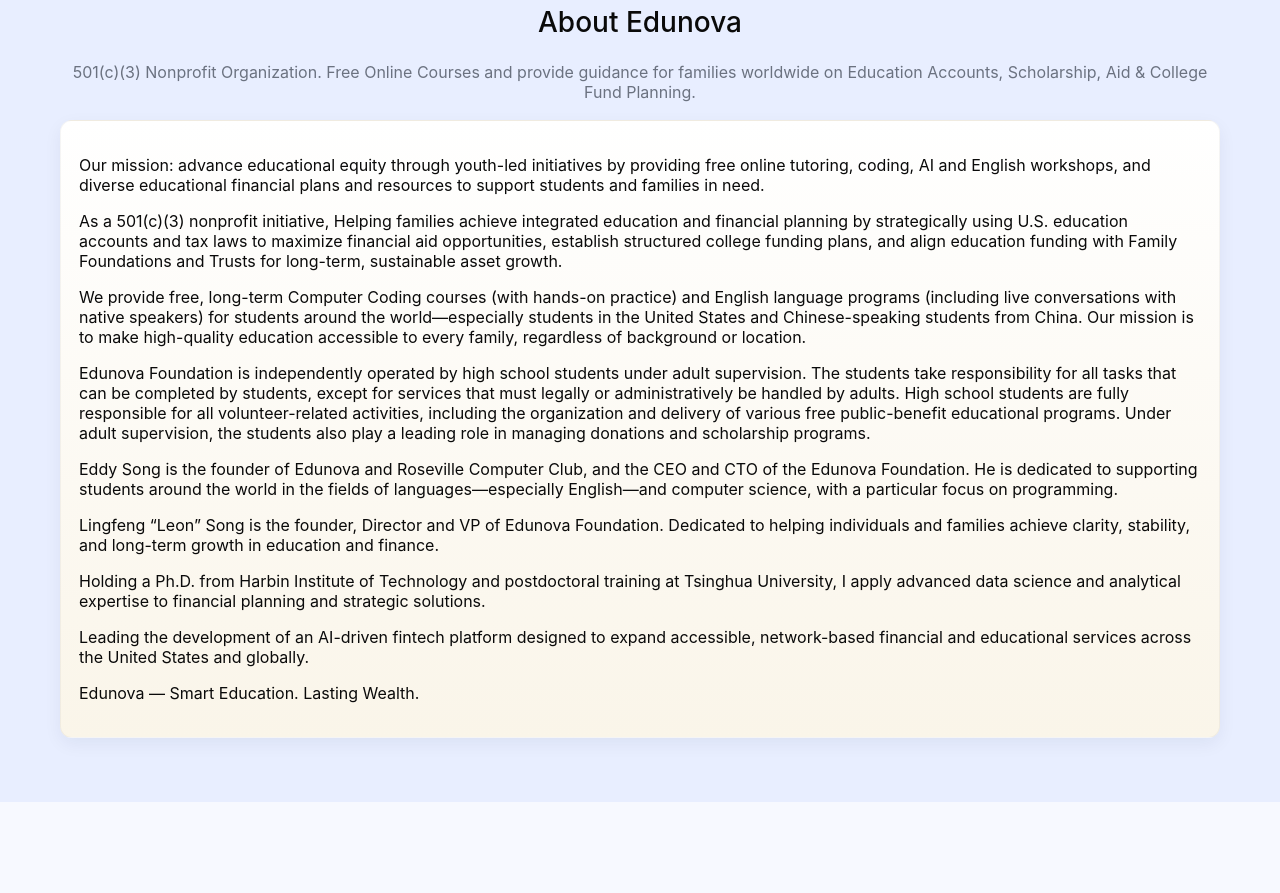
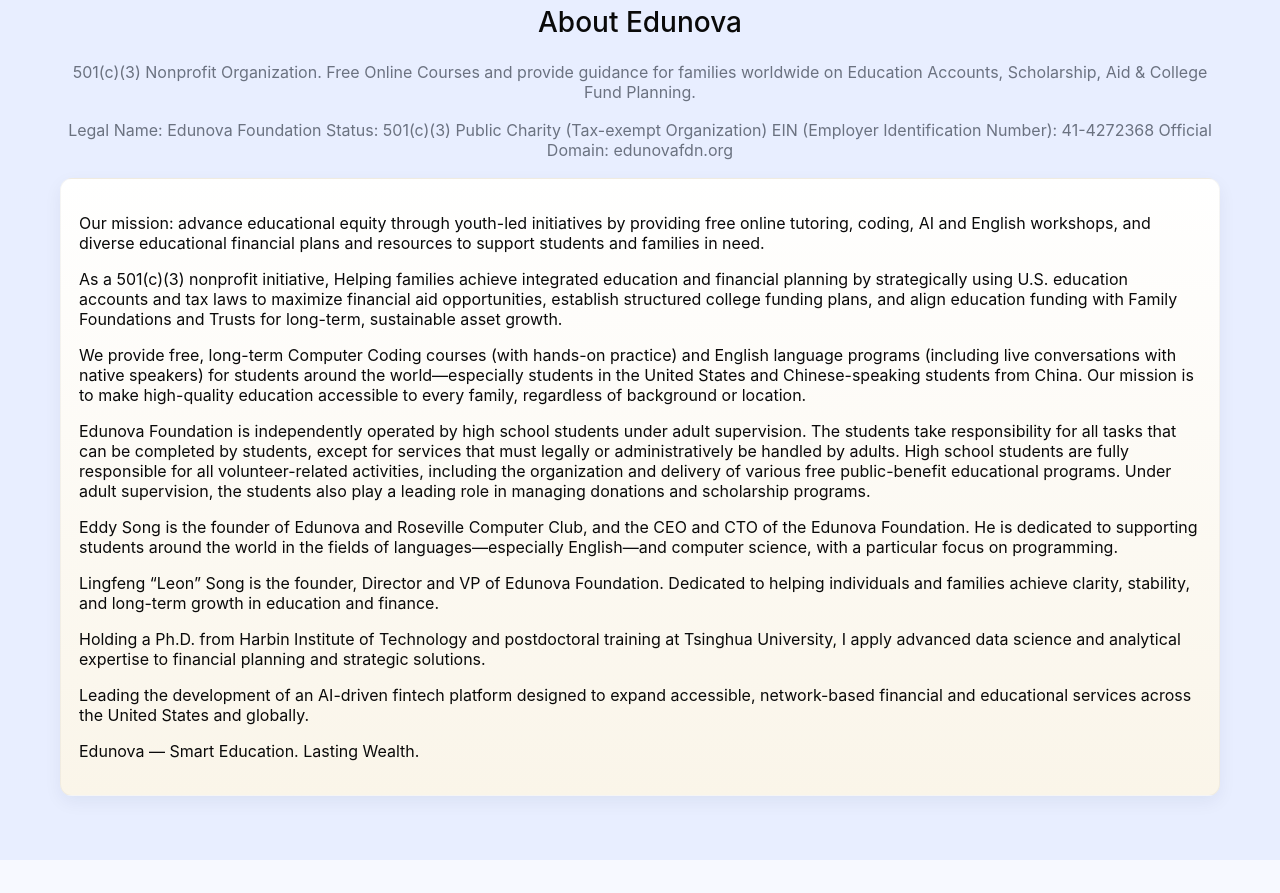
Before and after one commit to Lsworkshop/edunovafdn-site, a plain HTML site: page index.html in a window 1280 px wide. Shown: the part 4800-5693 px from the top of the page. Drawn offline with Linux system fonts and the light colour scheme; no server answers.

Commit message:
Add files via upload

```diff
--- a/index.html
+++ b/index.html
@@ -1400,6 +1400,7 @@
         </svg>
         <h2 data-en="About Edunova" data-zh="关于 超能教育">About Edunova Education</h2>
        <p class="section-sub" data-en="501(c)(3) Nonprofit Organization. Free Online Courses and provide guidance for families worldwide on Education Accounts, Scholarship, Aid & College Fund Planning." data-zh="501(c)(3) 公益组织，免费线上课程，为家庭提供教育账户、奖助学金与大学基金规划。"></p>
+       <p class="section-sub" data-en="Legal Name: Edunova Foundation   Status: 501(c)(3) Public Charity (Tax-exempt Organization)  EIN (Employer Identification Number):  41-4272368    Official Domain: edunovafdn.org" data-zh="Legal Name: Edunova Foundation   Status: 501(c)(3) Public Charity (Tax-exempt Organization)  EIN (Employer Identification Number):  41-4272368    Official Domain: edunovafdn.org"></p>
       </div>
 
       <div class="card wide">
```
